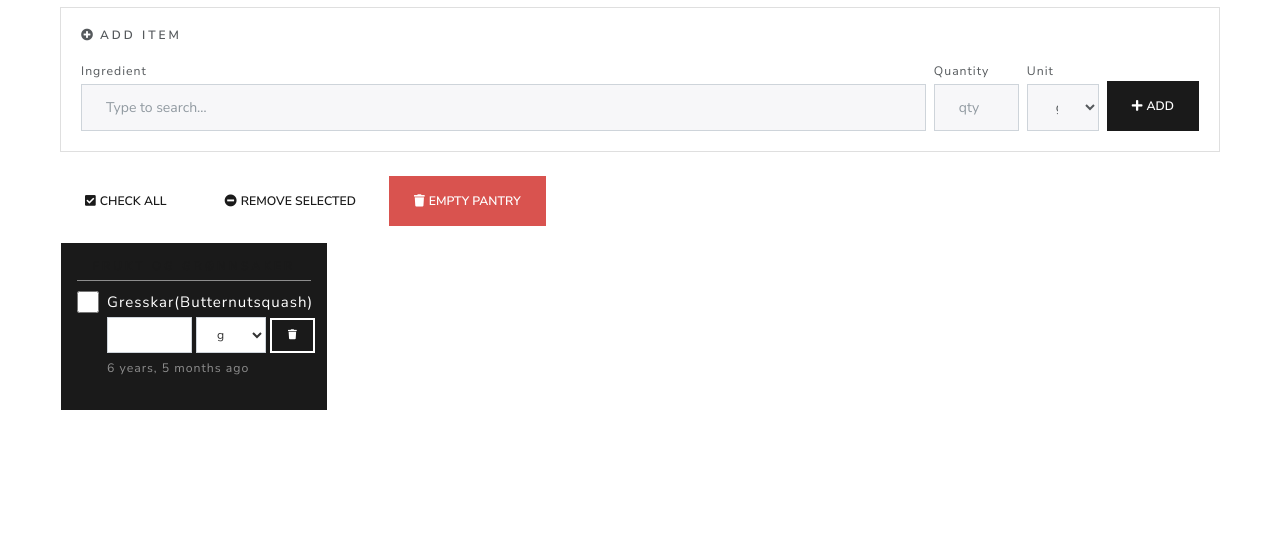
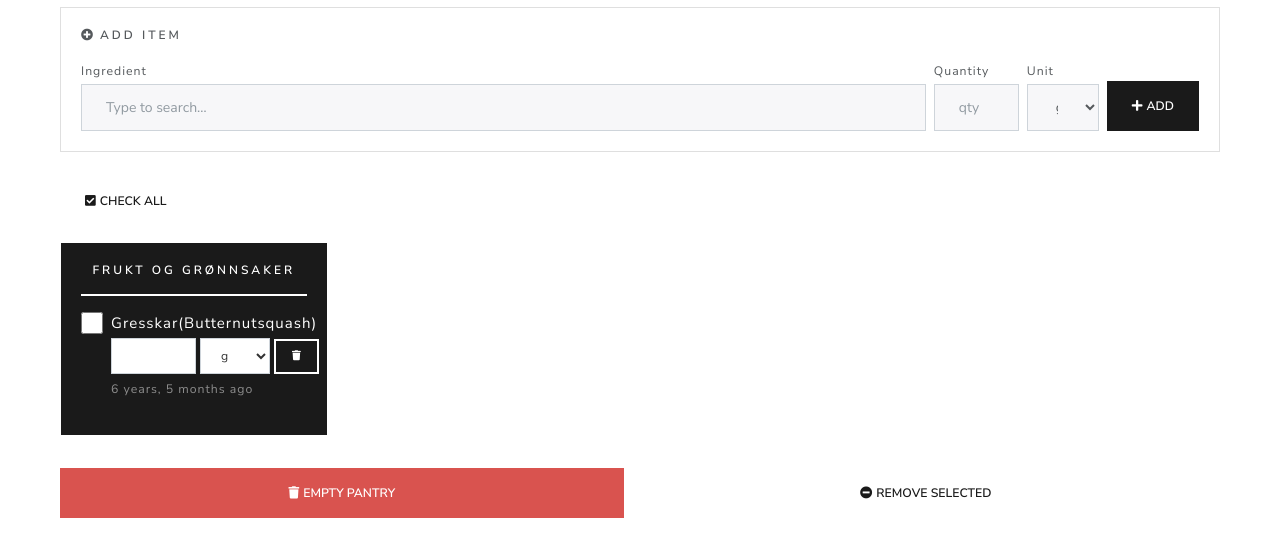
Before and after one commit to BenjaminLunde/WebSite, a Django app: page /recipes/pantry/ in a window 1280 px wide. Shown: the part 159-716 px from the top of the page. Run offline with Django 3.2, Linux system fonts and the light colour scheme; a user stored in the database is signed in; data comes from the database, SQL or seed files in the repository; tables that the repository leaves empty hold one stand-in row (values such as "Sample post"); parts of the project's set-up code (start-up, migrations or seed data) failed here and were passed over; some libraries are stand-ins or nearby versions.

Commit message:
Fix missing category names and restore buttons to bottom
Category names (h6) were invisible because the card div lost its
Bootstrap card-body class and the h6 lost its card-title class during
the AJAX rewrite — restored both to match the original card structure.

Buttons reorganised to match original layout:
  - "Check all" stays at the top
  - Major actions (Empty / Move to Pantry; Empty / Remove selected)
    moved back to a full-width action bar at the bottom of the list

Co-Authored-By: Claude Sonnet 4.6 <noreply@anthropic.com>

```diff
--- a/recipes/templates/recipes/pantry.html
+++ b/recipes/templates/recipes/pantry.html
@@ -55,25 +55,20 @@
     <div id="pantry-section">
     {% if has_items %}
 
-        <div class="mb-3 d-flex flex-wrap" style="gap:8px;">
+        <!-- Check all at top -->
+        <div class="mb-3">
             <button type="button" onclick="toggleCheckAll()" class="btn btn-secondary">
                 <i class="fas fa-check-square mr-1"></i>Check all
-            </button>
-            <button type="button" onclick="removeSelected()" class="btn btn-secondary">
-                <i class="fas fa-minus-circle mr-1"></i>Remove selected
-            </button>
-            <button type="button" onclick="emptyPantry()" class="btn btn-danger">
-                <i class="fas fa-trash mr-1"></i>Empty pantry
             </button>
         </div>
 
         <div class="row" id="items-row">
         {% for tagg, items in tagg_with_items %}
             <div class="col-12 col-sm-6 col-lg-3 mb-3" id="cat-{{ tagg.id }}">
-                <div class="bg-primary text-white border border-white h-100">
-                    <div class="p-3">
-                        <h6 class="text-center mb-1">{{ tagg.name }}</h6>
-                        <hr style="border-color:rgba(255,255,255,0.5);margin:6px 0 10px;">
+                <div class="text-white bg-primary border border-white h-100">
+                    <div class="card-body">
+                        <h6 class="card-title text-center">{{ tagg.name }}</h6>
+                        <hr style="height:2px;border-width:0;color:white;background-color:white;">
 
                         {% for item in items %}
                         <div id="item-row-{{ item.id }}"
@@ -138,6 +133,16 @@
             </div>
         {% endfor %}
         </div><!-- /#items-row -->
+
+        <!-- Action bar at the bottom -->
+        <div class="d-flex mt-3 mb-4" style="gap:8px;">
+            <button type="button" onclick="emptyPantry()" class="btn btn-danger flex-fill">
+                <i class="fas fa-trash mr-1"></i>Empty pantry
+            </button>
+            <button type="button" onclick="removeSelected()" class="btn btn-secondary flex-fill">
+                <i class="fas fa-minus-circle mr-1"></i>Remove selected
+            </button>
+        </div>
 
     {% else %}
         <p class="text-muted mt-3">Your pantry is empty. Add items above.</p>
```
Also changed, not shown: recipes/templates/recipes/shopping.html (+16 -11 lines).
